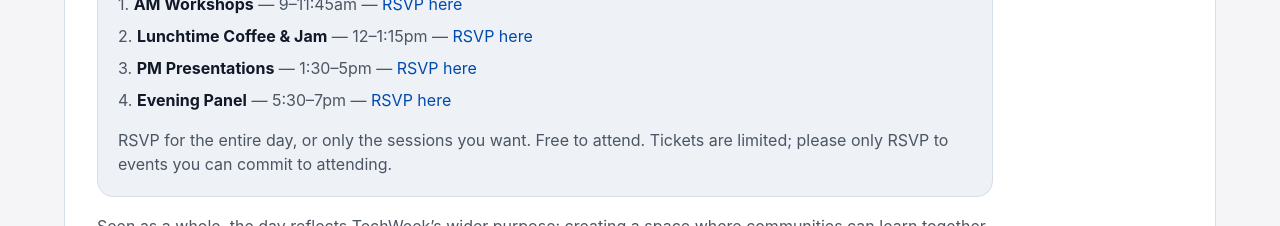
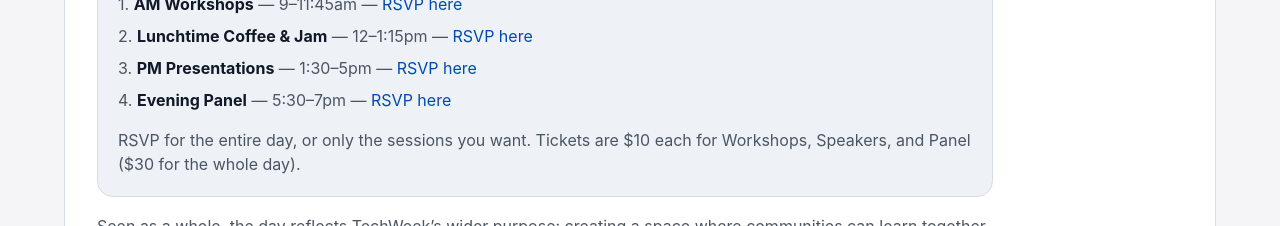
Before and after one commit to caelanhuntress/christchurch-ai, a Next.js app: page /epic-ai-conference in a window 1280 px wide. Shown: the part 1480-1706 px from the top of the page. Built offline with nearby package versions, Linux system fonts and the light colour scheme.

Commit message:
Conference page: add pricing copy and FAQ cost box

```diff
--- a/app/epic-ai-conference/page.tsx
+++ b/app/epic-ai-conference/page.tsx
@@ -212,6 +212,11 @@ const faq = [
     question: "Where is the conference happening?",
     answer:
       "The programme is centred on EPIC Innovation, 78–100 Manchester Street in Christchurch. Coffee & Jam is also hosted at EPIC, making it easy to move through the day as a continuous community event.",
+  },
+  {
+    question: "What is the cost?",
+    answer:
+      "The Workshops, Speakers, and Panel are $10 each. RSVP for only those parts you want to attend, or for the whole day for $30.",
   },
   {
     question: "What is the overall shape of the day?",
@@ -558,7 +563,7 @@ export default function EpicAIConferencePage() {
                   <li>4. <strong style={{ color: "var(--foreground)" }}>Evening Panel</strong> — 5:30–7pm — <a href="https://events.humanitix.com/epic-ai-conference-panel" target="_blank" rel="noopener noreferrer" style={{ color: "var(--accent)" }}>RSVP here</a></li>
                 </ol>
                 <p className="text-sm md:text-base mt-4" style={{ color: "var(--text-muted)" }}>
-                  RSVP for the entire day, or only the sessions you want. Free to attend. Tickets are limited; please only RSVP to events you can commit to attending.
+                  RSVP for the entire day, or only the sessions you want. Tickets are $10 each for Workshops, Speakers, and Panel ($30 for the whole day).
                 </p>
               </div>
               <p>
```
